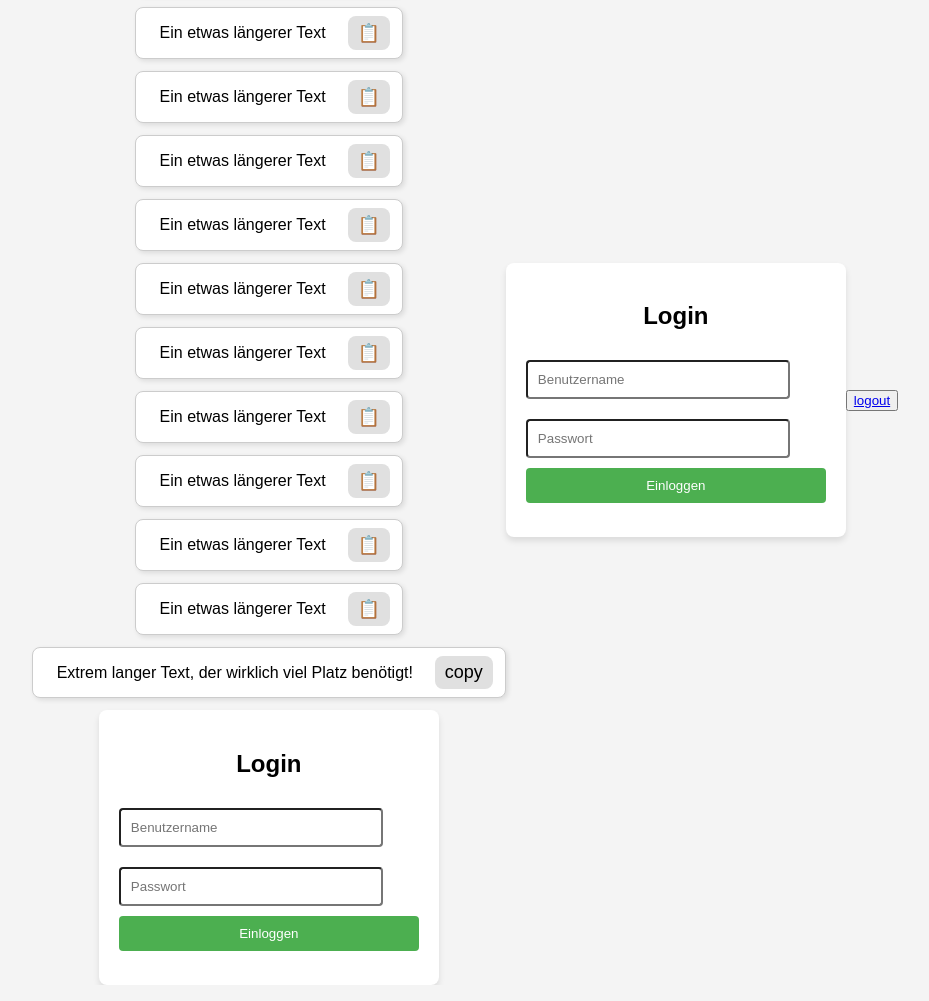
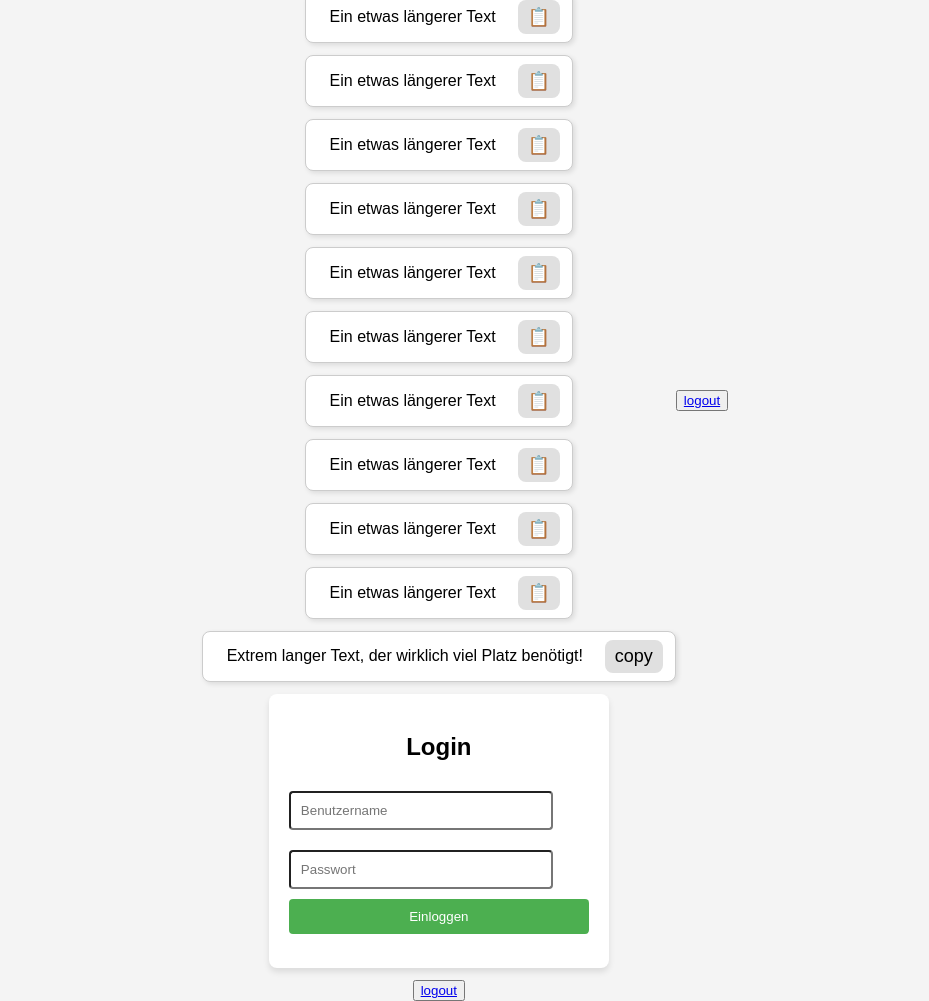
Before and after one commit to www-mc-88/Battle-of-Game, a plain HTML site: page login/97275623485665736576345763.html in a window 1280 px wide. Shown: the whole page, without its empty margins (175-1104 px from the left). Drawn offline with Linux system fonts and the light colour scheme.

Commit message:
Update 97275623485665736576345763.html

```diff
--- a/login/97275623485665736576345763.html
+++ b/login/97275623485665736576345763.html
@@ -155,6 +155,7 @@
     </form>
     <p class="error" id="errorMessage"></p>
 </div>
+         <button><a tag="logout" href="97275623485665736576345763.html">logout</a></button>
     </div>
 
     </div>
@@ -179,16 +180,6 @@
 
 <!-- Platzhalter für Erfolgsmeldung (steht jetzt über dem Login!) -->
 <p id="successMessage" style="color: green; font-weight: bold; text-align: center; white-space: pre-line;"></p>
-
-<div class="login-container" id="loginContainer">
-    <h2>Login</h2>
-    <form id="loginForm">
-        <input type="text" id="username" class="input-field" placeholder="Benutzername" required>
-        <input type="password" id="password" class="input-field" placeholder="Passwort" required>
-        <button type="submit" class="login-btn">Einloggen</button>
-    </form>
-    <p class="error" id="errorMessage"></p>
-</div>
     <button><a tag="logout" href="97275623485665736576345763.html">logout</a></button>
 
 <script src="script2.js"></script>
```
